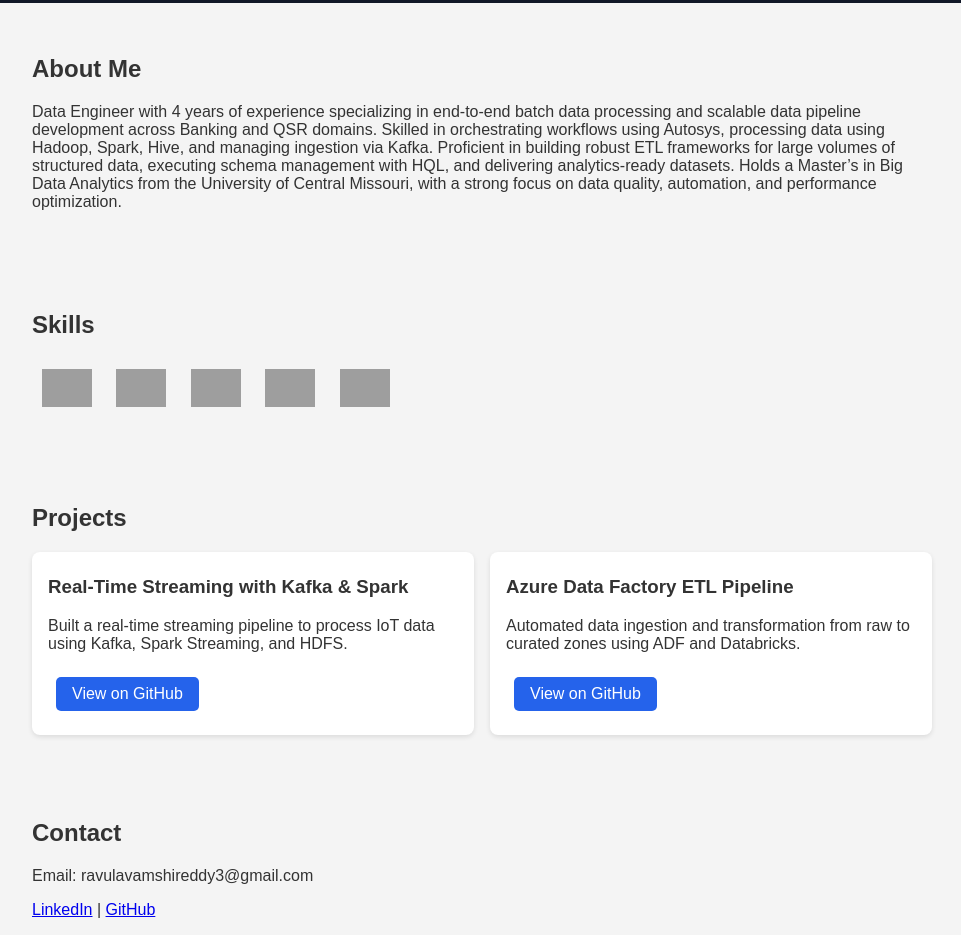
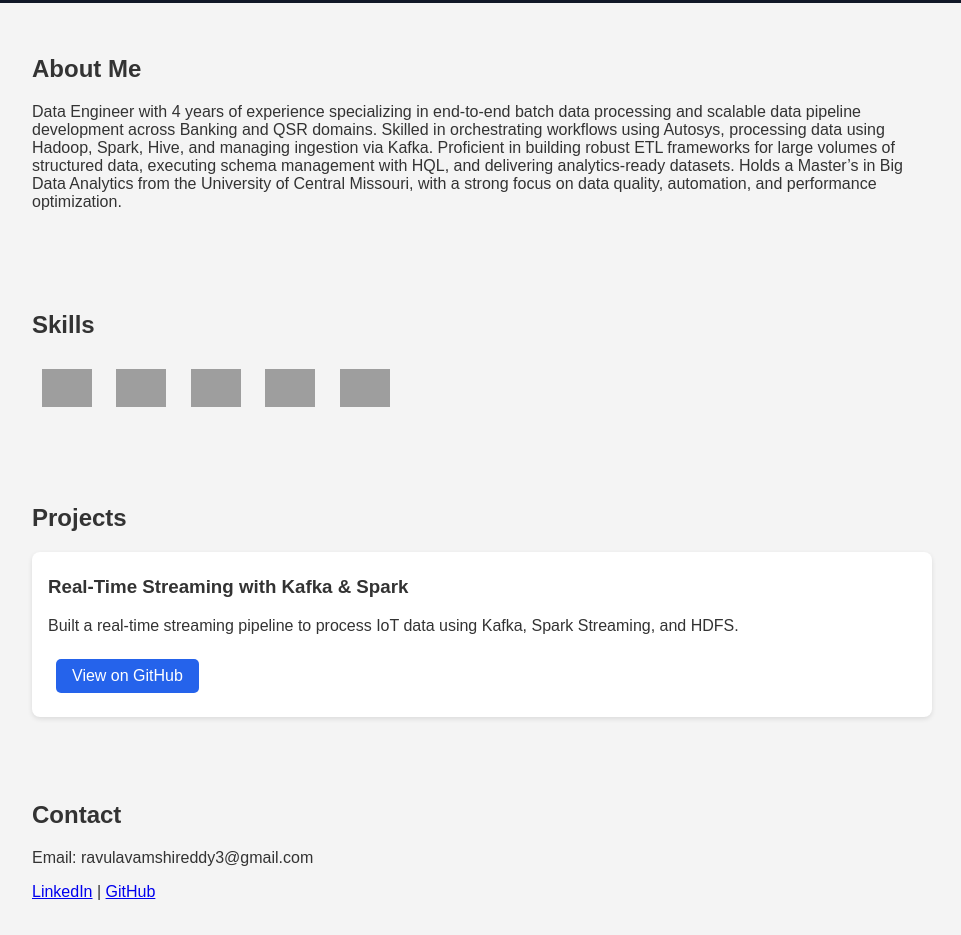
Before and after one commit to vamshiravular/vamshireddy.github.io, a plain HTML site: page index.html in a window 1280 px wide. Shown: the part 298-1233 px from the top of the page, without its empty margins (158-1119 px from the left). Drawn offline with Linux system fonts and the light colour scheme; grey boxes are pictures that could not be loaded.

Commit message:
Update index.html

```diff
--- a/index.html
+++ b/index.html
@@ -123,12 +123,7 @@ strong focus on data quality, automation, and performance optimization.</p>
       <p>Built a real-time streaming pipeline to process IoT data using Kafka, Spark Streaming, and HDFS.</p>
       <a href="https://github.com/vamshiravular/myproject" class="btn">View on GitHub</a>
     </div>
-    <div class="project-card">
 
-      <h3>Azure Data Factory ETL Pipeline</h3>
-      <p>Automated data ingestion and transformation from raw to curated zones using ADF and Databricks.</p>
-      <a href="https://github.com/vamshiravular/vamshiravula" class="btn">View on GitHub</a>
-    </div>
   </div>
 </section>
 
```
